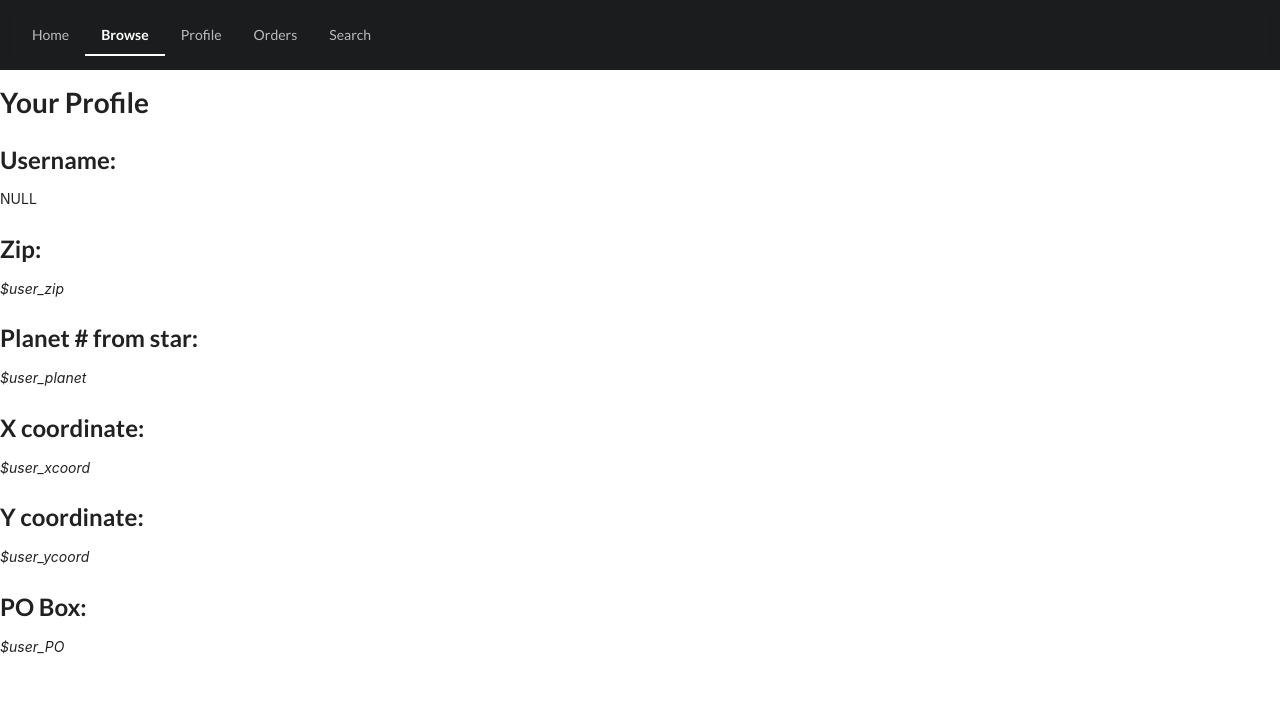
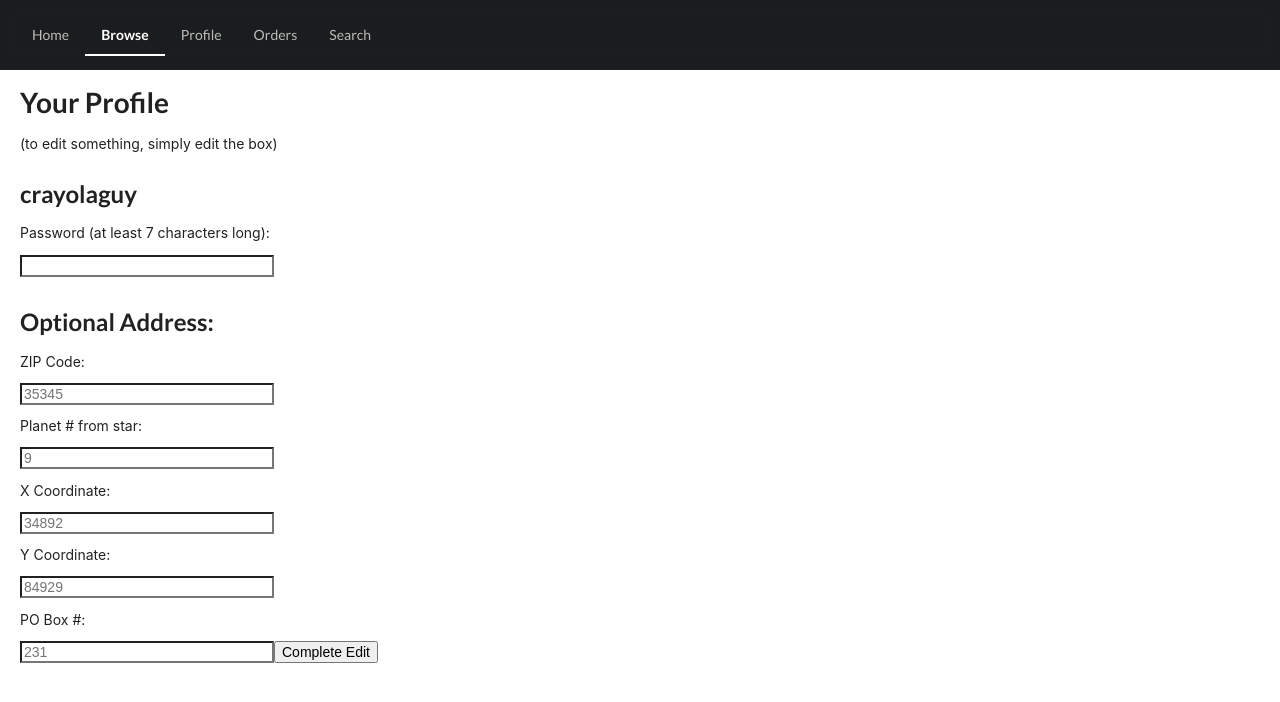
Before and after one commit to Tabrisxxx/cs340-g19, a React (Create React App) app in the folder website/spaceshop/: page /profile in a window 1280 px wide. Shown: the top 702 px of the page. Built offline with nearby package versions, Linux system fonts and the light colour scheme.

Commit message:
Profile was made nice and pretty

```diff
--- a/website/spaceshop/src/App.css
+++ b/website/spaceshop/src/App.css
@@ -90,6 +90,14 @@ body {
 	width: 100%;
 }
 
+#no-account {
+	margin: 10px;
+	margin-left: 0px;
+	width: 200px;
+	border: 2px solid black;
+	border-radius: 5px;
+}
+
 .mission-component-container {
 	padding-top: 300px;
 }
@@ -102,6 +110,24 @@ body {
 .about-us-component-container {
 	padding-bottom: 70px;
 }
-.login-container {
+.sign-menu {
+	padding-left: 20px;
 	padding-bottom: 200px;
 }
+
+.info-box {
+	display:flex;
+	align-items: center;
+}
+label {
+    display: block;
+}
+
+input,
+label {
+    margin: .4rem 0;
+}
+
+.stats {
+	margin-left: 5px;
+}
--- a/website/spaceshop/src/App.js
+++ b/website/spaceshop/src/App.js
@@ -17,7 +17,7 @@ function App() {
 			<div>
 				<Navbar />
 				<Route path="/" exact component={Login} />
-				<Route path="/" exact component={SignUp} />
+				<Route path="/signup" exact component={SignUp} />
 				<Route path="/home" exact component={Home} />
 				<Route path="/browse" exact component={Browse} />
 				<Route path="/profile" exact component={Profile} />
--- a/website/spaceshop/src/components/Login.js
+++ b/website/spaceshop/src/components/Login.js
@@ -3,12 +3,19 @@ import React from 'react';
 function Login() {
 	return (
 		<main class="login-container">
-			<div class="menu">
-				<h1>Login</h1>
-				<h2>Username</h2>
-				<input type="text"></input>
-				<h2>Password</h2>
-				<input type="password"></input>
+			<div class="sign-menu">
+
+			<label for="username">Username :</label>
+			<input type="text" id="login-username" name="username"></input>
+			<label for="password">Password :</label>
+			<input type="text" id="login-password" name="name"></input>
+
+			<button type="button">Login</button>
+
+			<div id="no-account">
+				<h4>Don't have an account?</h4>
+				<a href="/SignUp">REGISTER</a>
+			</div>
 			</div>
 		</main>
 	);
--- a/website/spaceshop/src/components/Profile.js
+++ b/website/spaceshop/src/components/Profile.js
@@ -1,29 +1,66 @@
 import React from 'react';
-
-var $username = "crayolaguy";
+import { getElementError } from '@testing-library/react';
 
 function Profile() {
+
+function getuser(){
+	return("crayolaguy");
+}
+
+function getzip(){
+	return("35345")
+}
+
+function getxcoord(){
+	return("34892");
+}
+function getycoord(){
+	return("84929");
+}
+function getplanet(){
+	return("9");
+}
+function getpo(){
+	return("231");
+}
+
+function editcomplete(){
+
+}
+
 	return (
 		<main>
-			<div class="menu">
-			<h1>Your Profile</h1>
-			<h2>Username:</h2>
-			<p id="user">NULL</p>
-			<h2>Zip:</h2>
-			<p><var>$user_zip</var></p>
-			<h2>Planet # from star:</h2>
-			<p><var>$user_planet</var></p>
-			<h2>X coordinate:</h2>
-			<p><var>$user_xcoord</var></p>
-			<h2>Y coordinate:</h2>
-			<p><var>$user_ycoord</var></p>
-			<h2>PO Box:</h2>
-			<p><var>$user_PO</var></p>
-			</div>
+		<div>
+
+		<div class='sign-menu'>
+		<h1>Your Profile</h1>
+		<p>(to edit something, simply edit the box)</p>
+		<h2 id='username'>{getuser()}</h2>
+		<label for="password">Password (at least 7 characters long):</label>
+		<input type="password" id="name" name="name" required minlength="7" size="28"></input>
+
+		<h2>Optional Address:</h2>
+
+		<label for="zip">ZIP Code:</label>
+		<input type="text" id="zip" name="zip" size="28" placeholder={getzip()}></input>
+
+		<label for="planet">Planet # from star:</label>
+		<input type="text" id="planet" name="planet" size="28" placeholder={getplanet()}></input>
+
+		<label for="xcoord">X Coordinate:</label>
+		<input type="text" id="xcoord" name="xcoord" size="28" placeholder={getxcoord()}></input>
+
+		<label for="ycoord">Y Coordinate:</label>
+		<input type="text" id="ycoord" name="ycoord" size="28" placeholder={getycoord()}></input>
+
+		<label for="po">PO Box #:</label>
+		<input type="text" id="po" name="po" size="28" placeholder={getpo()}></input>
+
+		<button onClick={editcomplete} type="button">Complete Edit</button>
+		</div>
+		</div>
 		</main>
 	);
 }
 
-//document.getElementById('user').value = "NOTHING";
-
 export default Profile;
--- a/website/spaceshop/src/components/SignUp.js
+++ b/website/spaceshop/src/components/SignUp.js
@@ -3,24 +3,35 @@ import React from 'react';
 function SignUp() {
 	return (
 		<main>
-		<div id="sign-up-menu" class="menu">
+		<div id="sign-up-menu" class="sign-menu">
+
+
 			<h1>SignUp</h1>
-			<h2>Username</h2>
-			<input type="text"></input>
-			<h2>Password</h2>
-			<input type="password"></input>
-			<h3>Address (optional)</h3>
-			<h4>zip</h4>
-			<input type="text"></input>
-			<h4>planet # from sun</h4>
-			<input type="text"></input>
-			<h4>X Coordinate on planet</h4>
-			<input type="text"></input>
-			<h4>Y Coordinate on planet</h4>
-			<input type="text"></input>
-			<h4>PO Box #</h4>
-			<input type="text"></input>
-			<button type="button">Complete</button>
+
+		<label for="username">Username (5-28 characters):</label>
+		<input type="text" id="signup-username" name="signup-username" required minlength="5" maxlength="28" size="28"></input>
+
+		<label for="password">Password (at least 7 characters long):</label>
+		<input type="password" id="name" name="name" required minlength="7" size="28"></input>
+
+		<h2>Optional Address:</h2>
+
+		<label for="zip">ZIP Code:</label>
+		<input type="text" id="zip" name="zip" size="28"></input>
+
+		<label for="planet">Planet # from star:</label>
+		<input type="text" id="planet" name="planet" size="28"></input>
+
+		<label for="xcoord">X Coordinate:</label>
+		<input type="text" id="xcoord" name="xcoord" size="28"></input>
+
+		<label for="ycoord">Y Coordinate:</label>
+		<input type="text" id="ycoord" name="ycoord" size="28"></input>
+
+		<label for="po">PO Box #:</label>
+		<input type="text" id="po" name="po" size="28"></input>
+
+		<button type="button">Register</button>
 		</div>
 		</main>
 	);
```
Also changed, not shown: 1 other file (tests, documents, lock files or other folders).
